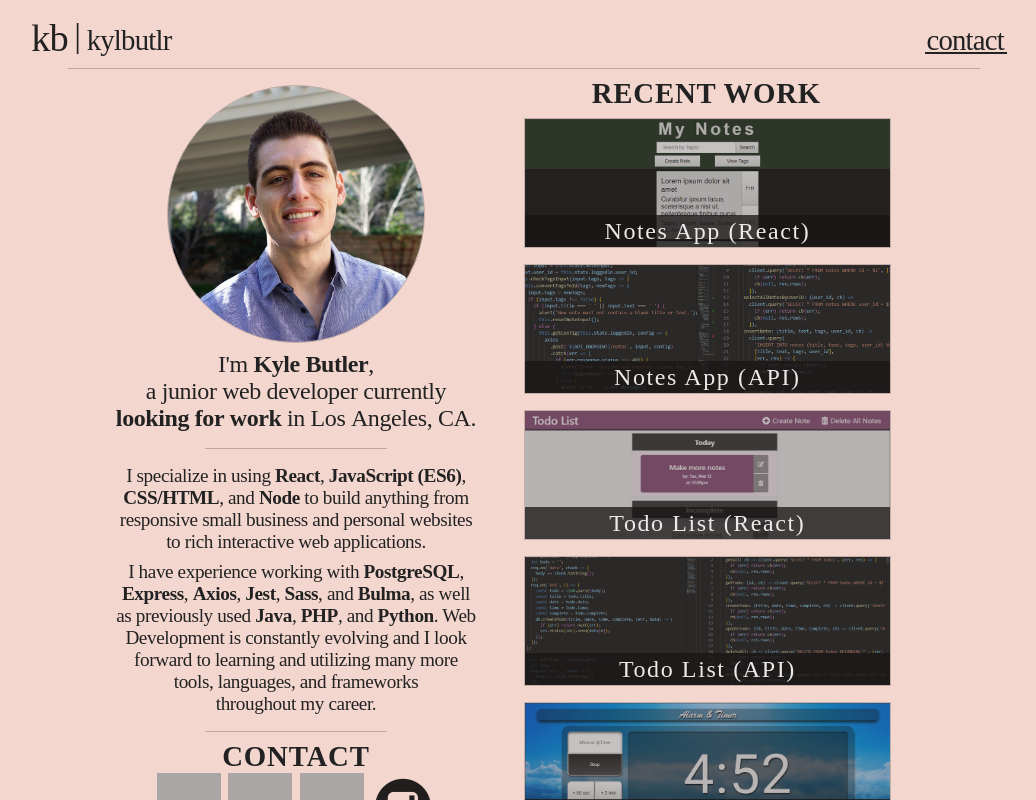
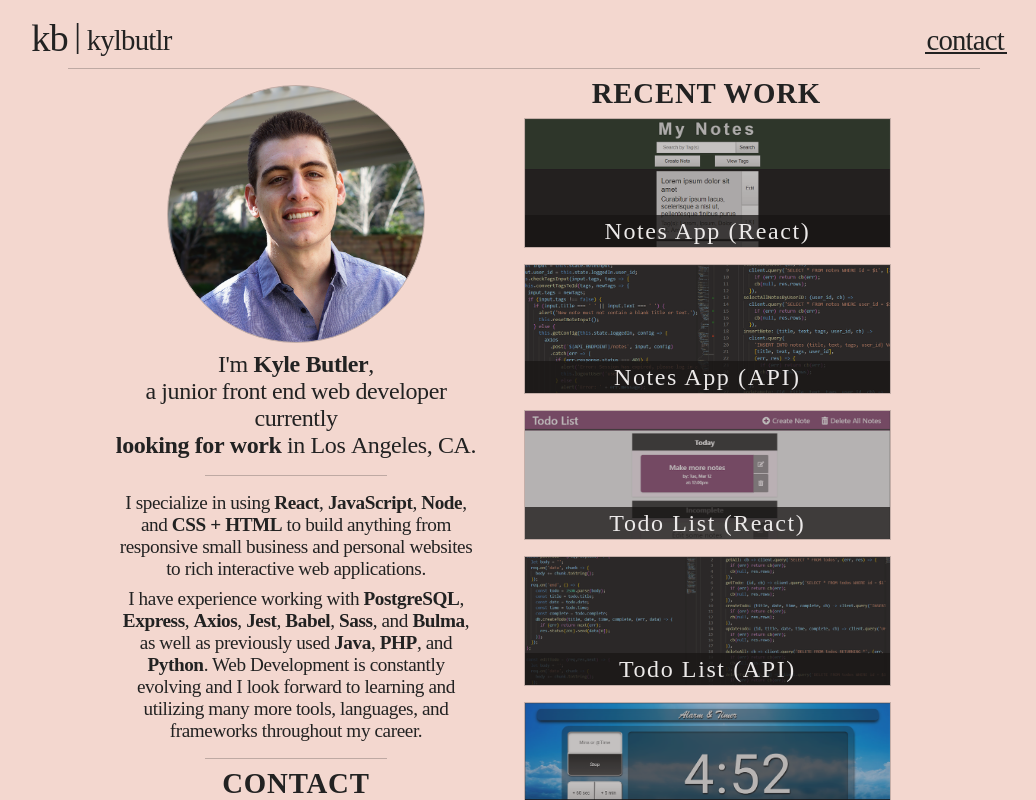
Before and after one commit to kylbutlr/portfolio-website, a React (Create React App) app: page / in a window 1280 px wide. Shown: the top 800 px of the page, without its empty margins (116-1152 px from the left). Built offline with nearby package versions, Linux system fonts and the light colour scheme; grey boxes are pictures that could not be loaded; a web font is replaced by a local one.

Commit message:
minor changes

```diff
--- a/src/Biography.js
+++ b/src/Biography.js
@@ -4,14 +4,13 @@ export default () => (
   <div className='bio'>
     <p>
       I specialize in using <span className='bold'>React</span>,{' '}
-      <span className='bold'>JavaScript&nbsp;(ES6)</span>, <span className='bold'>CSS/HTML</span>, and{' '}
-      <span className='bold'>Node</span> to&nbsp;build&nbsp;anything from responsive small&nbsp;business&nbsp;and
+      <span className='bold'>JavaScript</span>, <span className='bold'>Node</span>, and <span className='bold'>CSS&nbsp;+&nbsp;HTML</span> to&nbsp;build&nbsp;anything from responsive small&nbsp;business&nbsp;and
       personal websites to rich&nbsp;interactive&nbsp;web&nbsp;applications.
     </p>
     <p>
       I have experience working with <span className='bold'>PostgreSQL</span>,{' '}
       <span className='bold'>Express</span>, <span className='bold'>Axios</span>,{' '}
-      <span className='bold'>Jest</span>, <span className='bold'>Sass</span>, and{' '}
+      <span className='bold'>Jest</span>, <span className='bold'>Babel</span>, <span className='bold'>Sass</span>, and{' '}
       <span className='bold'>Bulma</span>, as well as previously used{' '}
       <span className='bold'>Java</span>, <span className='bold'>PHP</span>, and{' '}
       <span className='bold'>Python</span>. Web Development is constantly evolving and I look
--- a/src/Welcome.js
+++ b/src/Welcome.js
@@ -5,7 +5,7 @@ export default () => (
     <div className='headshot' />
     <h6>
       I'm&nbsp;<span className='bold'>Kyle&nbsp;Butler</span>,
-      <br />a&nbsp;junior&nbsp;web&nbsp;developer
+      <br />a&nbsp;junior&nbsp;front&nbsp;end&nbsp;web&nbsp;developer
       currently <span className='bold'>looking&nbsp;for&nbsp;work</span>&nbsp;in&nbsp;Los&nbsp;Angeles,&nbsp;CA.
     </h6>
   </div>
```
